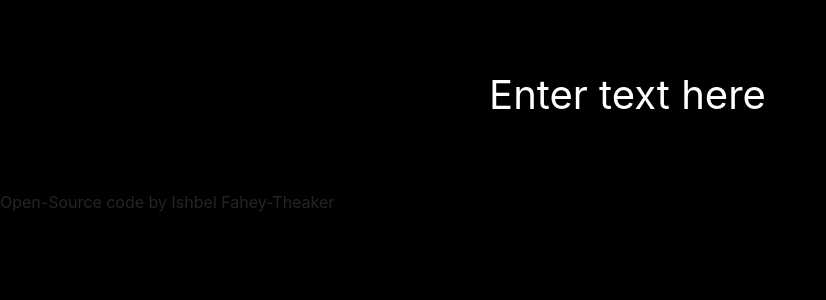
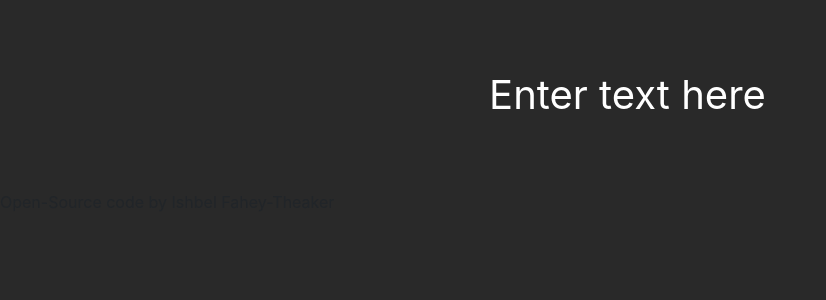
Before and after one commit to Ishbel95/dictionary-react-app, a React (Create React App) app: page / in a window 1280 px wide. Shown: the top 300 px of the page, without its empty margins (0-826 px from the left). Built offline with nearby package versions, Linux system fonts and the light colour scheme.

Commit message:
grid rendered for results component

```diff
--- a/src/App.css
+++ b/src/App.css
@@ -1,12 +1,12 @@
 :root {
   --primary-font: helvetica;
   --secondary-font: arial;
-  --primary-color: #000;
+  --primary-color: rgb(41, 41, 41);
   --secondary-color: #fff;
-  --blue: blue;
-  --red: red;
-  --green: rgb(9, 255, 0);
-  --yellow: yellow;
+  --blue: rgb(46, 46, 255);
+  --red: rgb(255, 77, 77);
+  --green: rgb(101, 255, 96);
+  --yellow: rgb(255, 255, 82);
 }
 
 body {
--- a/src/Results.css
+++ b/src/Results.css
@@ -1,3 +1,8 @@
+.color-box-grid {
+  display: grid;
+  gap: 1.2em;
+}
+
 .red-box {
   background-color: var(--red);
 }
@@ -10,3 +15,17 @@
 .green-box {
   background-color: var(--green);
 }
+
+.red-box,
+.blue-box,
+.yellow-box,
+.green-box {
+  border-radius: 2px;
+  padding: 1em;
+}
+
+@media (min-width: 60em) {
+  .color-box-grid {
+    grid-template-columns: repeat(2, 1fr);
+  }
+}
--- a/src/Results.js
+++ b/src/Results.js
@@ -10,8 +10,9 @@ export default function Results(props) {
     return (
       <div className="Results">
         <div className="container">
-          <div className="row">
-            <div className="col-md-6 red-box">
+          <div className="color-box-grid">
+            <div className="red-box">
+              <div className="yellow-box">
                 <h1>{props.result.word}</h1>
                 {props.result.phonetics.map(function(phonetic, index) {
                   return (
@@ -21,7 +22,10 @@ export default function Results(props) {
                   );
                 })}
 
-              {props.result.meanings[0].synonyms.map(function(synonym, index) {
+                {props.result.meanings[0].synonyms.map(function(
+                  synonym,
+                  index
+                ) {
                   return (
                     <div key={index}>
                       <Synonyms synonyms={synonym} />
@@ -29,15 +33,22 @@ export default function Results(props) {
                   );
                 })}
               </div>
+            </div>
             {props.result.meanings.map(function(meaning, index) {
               return (
-                <div className="col-md-6 blue-box" key={index}>
+                <div className="blue-box" key={index}>
+                  <div className="green-box">
                     <Meaning meaning={meaning} />
+                  </div>
                 </div>
               );
             })}
-            <div className="col-md-6 green-box">Pictures</div>
-            <div className="col-md-6 yellow-box">Pictures</div>
+            <div className="green-box">
+              <div className="blue-box">Pictures</div>
+            </div>
+            <div className="yellow-box">
+              <div className="red-box">Pictures</div>
+            </div>
           </div>
         </div>
       </div>
```
Lines whose indentation alone changed are shown as unchanged.
